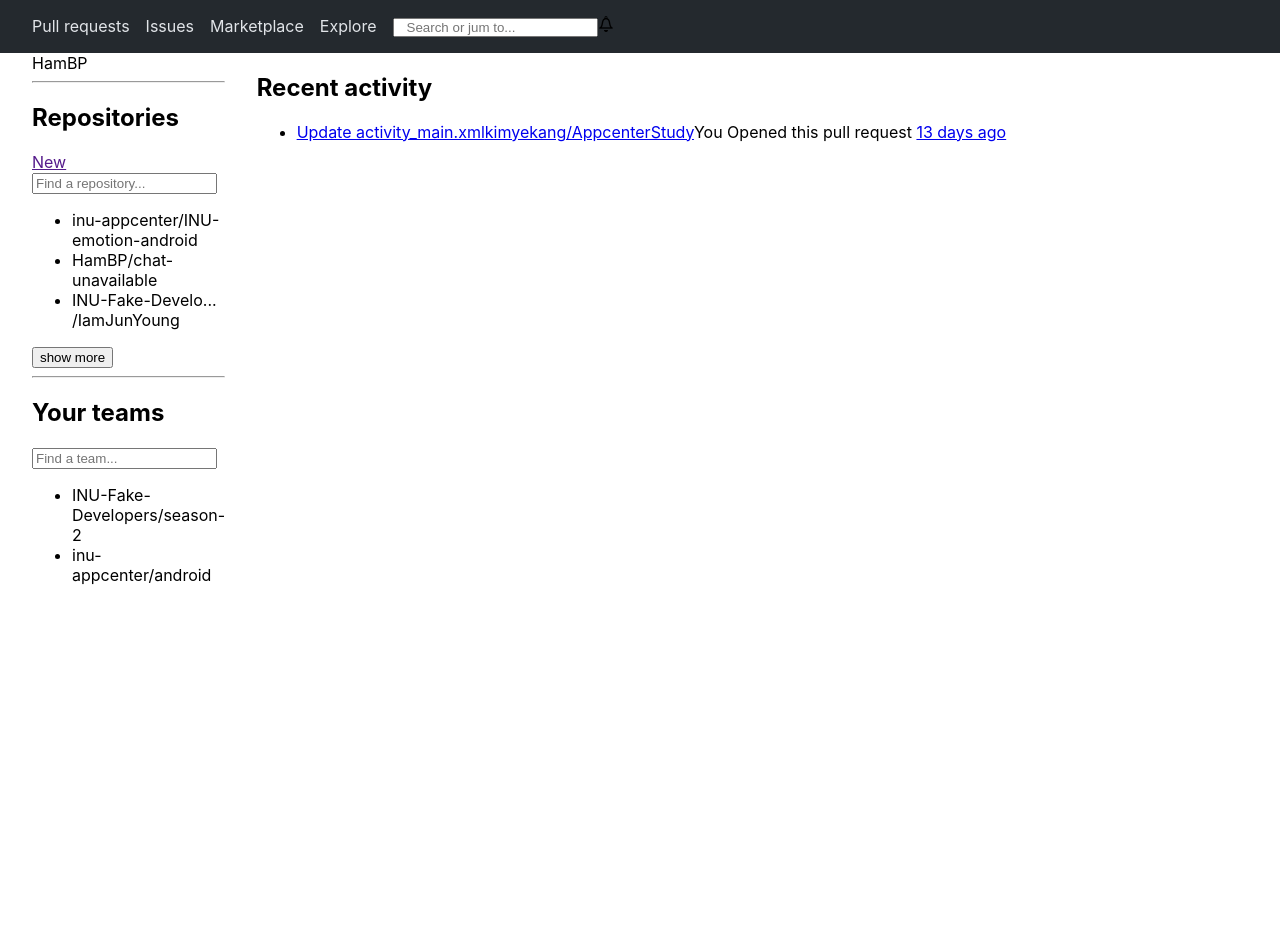
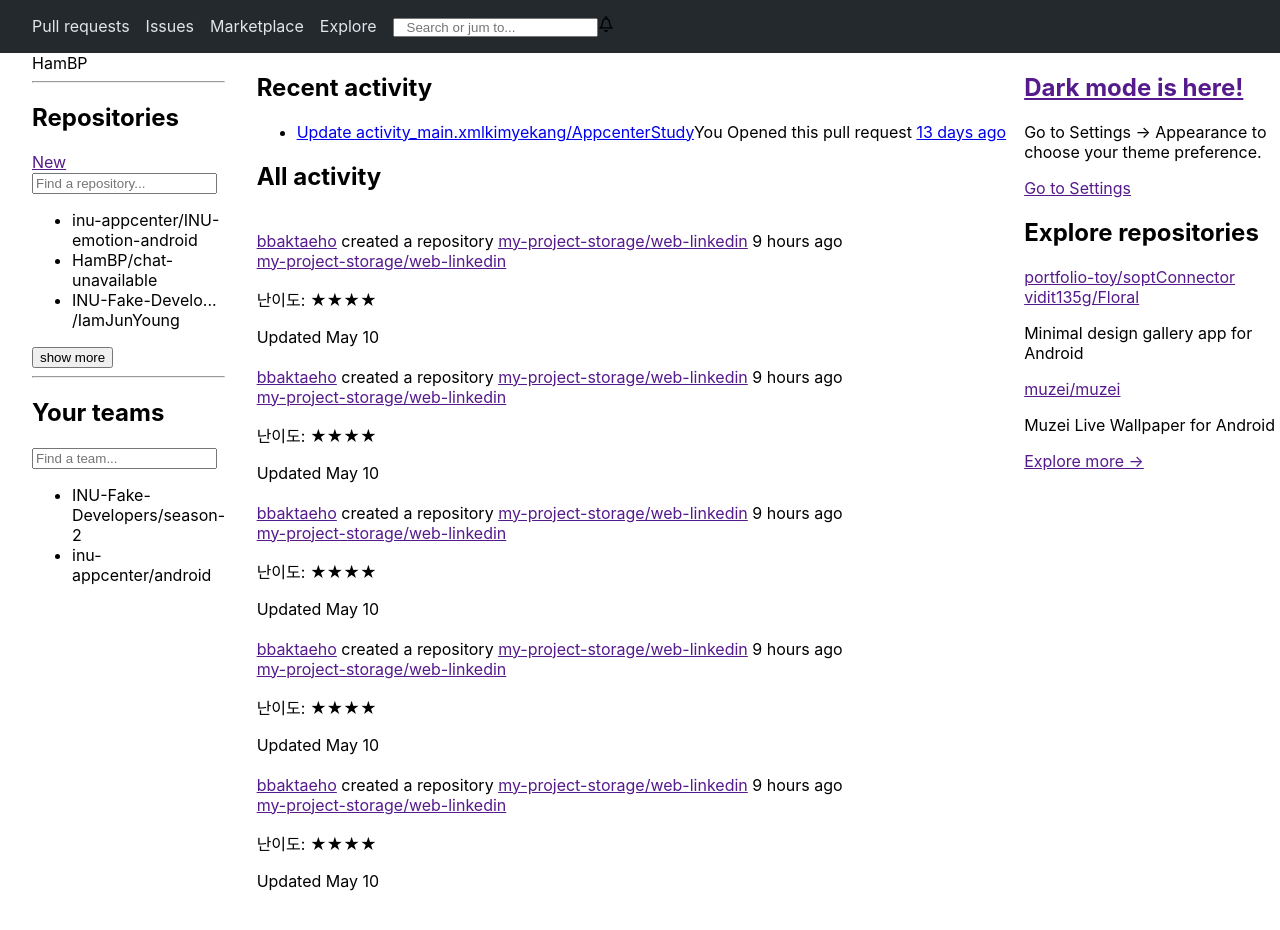
Before and after one commit to HamBP/github-clone, a React (Create React App) app: page / in a window 1280 px wide. Shown: the top 930 px of the page. Before the commit the page ends 800 px from the top, so only its background shows below. Built offline with nearby package versions, Linux system fonts and the light colour scheme.

Commit message:
add Aside.js & Main.js

```diff
--- /dev/null
+++ b/src/components/index/Aside.js
@@ -0,0 +1,29 @@
+function Aside() {
+  return (
+    <aside>
+      <div className="dark-mode">
+        <h2><a href="">Dark mode is here!</a></h2>
+        <p>
+          Go to Settings → Appearance to choose your theme preference.
+        </p>
+        <a href="">Go to Settings</a>
+      </div>
+
+      <h2>Explore repositories</h2>
+      <div>
+        <a href="">portfolio-toy/soptConnector</a>
+      </div>
+      <div>
+        <a href="">vidit135g/Floral</a>
+        <p>Minimal design gallery app for Android</p>
+      </div>
+      <div>
+        <a href="">muzei/muzei</a>
+        <p>Muzei Live Wallpaper for Android</p>
+      </div>
+      <a href="">Explore more →</a>
+    </aside>
+  )
+}
+
+export default Aside;
--- a/src/components/index/Main.js
+++ b/src/components/index/Main.js
@@ -10,6 +10,77 @@
           <span>You Opened this pull request <a href='https://github.com/kimyekang/AppcenterStudy/pull/1#issue-623069537'>13 days ago</a></span>
         </li>
       </ul>
+
+      <h2>All activity</h2>
+      <div>
+        <div>
+          <img src="" alt=""/>
+        </div>
+        <div>
+          <div><a href="">bbaktaeho</a> created a repository <a href="">my-project-storage/web-linkedin</a> 9 hours ago</div>
+          <div>
+            <a href="">my-project-storage/web-linkedin</a>
+            <p>난이도: ★★★★</p>
+            <span>Updated May 10</span>
+          </div>
+        </div>
+      </div>
+
+      <div>
+        <div>
+          <img src="" alt=""/>
+        </div>
+        <div>
+          <div><a href="">bbaktaeho</a> created a repository <a href="">my-project-storage/web-linkedin</a> 9 hours ago</div>
+          <div>
+            <a href="">my-project-storage/web-linkedin</a>
+            <p>난이도: ★★★★</p>
+            <span>Updated May 10</span>
+          </div>
+        </div>
+      </div>
+
+      <div>
+        <div>
+          <img src="" alt=""/>
+        </div>
+        <div>
+          <div><a href="">bbaktaeho</a> created a repository <a href="">my-project-storage/web-linkedin</a> 9 hours ago</div>
+          <div>
+            <a href="">my-project-storage/web-linkedin</a>
+            <p>난이도: ★★★★</p>
+            <span>Updated May 10</span>
+          </div>
+        </div>
+      </div>
+
+      <div>
+        <div>
+          <img src="" alt=""/>
+        </div>
+        <div>
+          <div><a href="">bbaktaeho</a> created a repository <a href="">my-project-storage/web-linkedin</a> 9 hours ago</div>
+          <div>
+            <a href="">my-project-storage/web-linkedin</a>
+            <p>난이도: ★★★★</p>
+            <span>Updated May 10</span>
+          </div>
+        </div>
+      </div>
+
+      <div>
+        <div>
+          <img src="" alt=""/>
+        </div>
+        <div>
+          <div><a href="">bbaktaeho</a> created a repository <a href="">my-project-storage/web-linkedin</a> 9 hours ago</div>
+          <div>
+            <a href="">my-project-storage/web-linkedin</a>
+            <p>난이도: ★★★★</p>
+            <span>Updated May 10</span>
+          </div>
+        </div>
+      </div>
     </main>
   );
 }
--- a/src/index.js
+++ b/src/index.js
@@ -8,21 +8,23 @@
 import Board from './components/index/Board';
 import Main from './components/index/Main';
 import reportWebVitals from './reportWebVitals';
+import Aside from "./components/index/Aside";
 
 function Index() {
   return (
-      <div>
-        <Logo />
-        <div className='content'>
-          <Board />
-          <Main />
-        </div>
+    <div>
+      <Logo/>
+      <div className='content'>
+        <Board/>
+        <Main/>
+        <Aside/>
       </div>
-    );
+    </div>
+  );
 }
 
 ReactDOM.render(
-  <Index />,
+  <Index/>,
   document.getElementById('root')
 );
 
```
